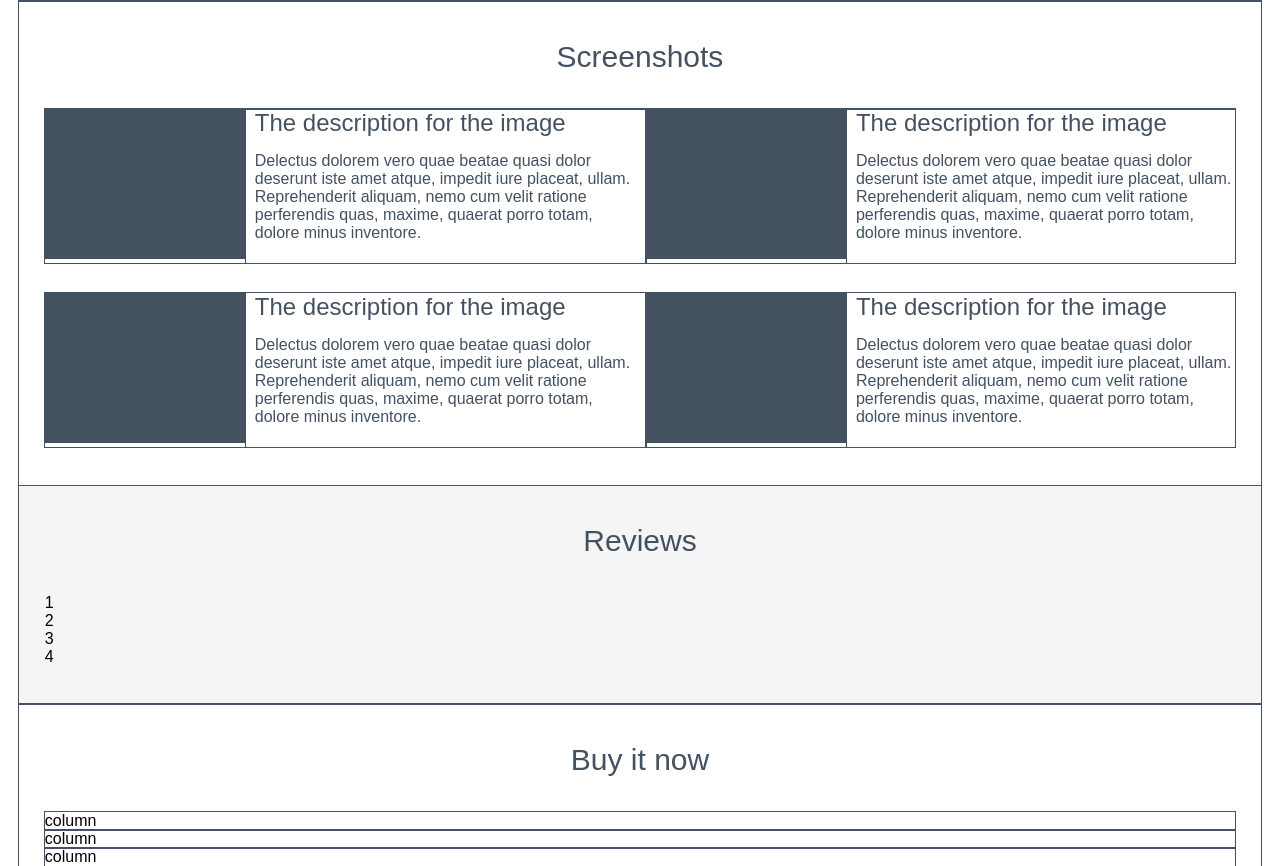
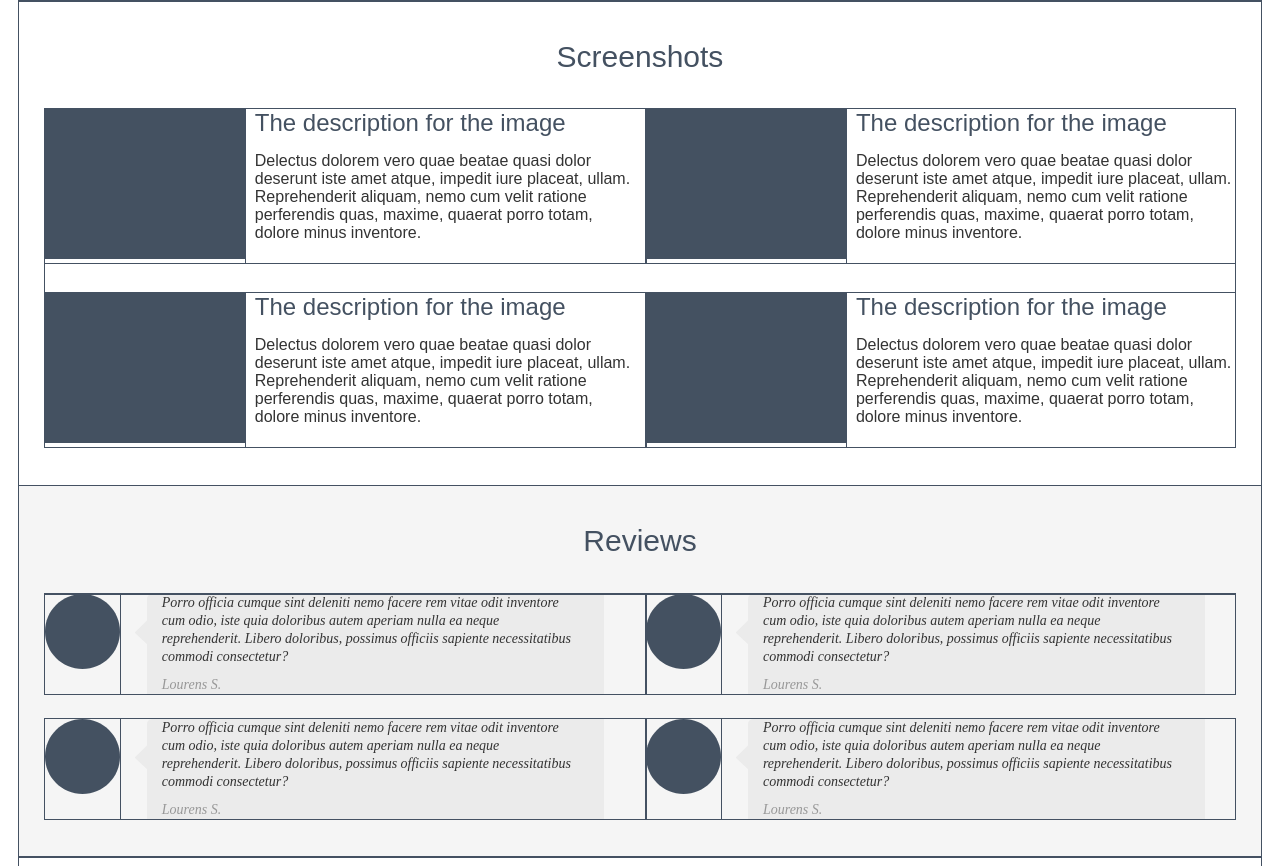
Before and after one commit to NataSamoilova/html5_homework, a plain HTML site: page index1.html in a window 1280 px wide. Shown: the part 1028-1894 px from the top of the page. Drawn offline with Linux system fonts and the light colour scheme.

Commit message:
added reviews-block

```diff
--- a/index1.html
+++ b/index1.html
@@ -117,7 +117,7 @@
 
         <div class="main padding-side wrapper">
             <h2 class="h2-center">Screenshots</h2>
-            <div class="screenshot">
+            <div class="screenshot clearfix">
                 <div class="screenshot-block">
                     <div>
                         <img src="img/screenshot.jpg" alt="+">
@@ -182,10 +182,69 @@
 
         <div class="main padding-side wrapper reviews-wrapper">
             <h2 class="h2-center">Reviews</h2>
-            <article>1</article>
-            <article>2</article>
-            <article>3</article>
-            <article>4</article>
+            <div class="reviews-block">
+                <div class="review">
+                    <div>
+                        <img src="img/userpic.png" alt="+">
+                    </div>
+                    <section>
+                        <p>Porro officia cumque sint deleniti nemo facere rem vitae odit
+                            inventore cum odio, iste quia doloribus autem aperiam nulla
+                            ea neque reprehenderit. Libero doloribus, possimus officiis
+                            sapiente necessitatibus commodi consectetur?
+                        </p>
+                        <p class="sign-name">Lourens S.</p>
+
+                    </section>
+                </div>
+
+                <div class="review">
+                    <div>
+                        <img src="img/userpic.png" alt="+">
+                    </div>
+                    <section>
+                        <p>Porro officia cumque sint deleniti nemo facere rem vitae odit
+                            inventore cum odio, iste quia doloribus autem aperiam nulla
+                            ea neque reprehenderit. Libero doloribus, possimus officiis
+                            sapiente necessitatibus commodi consectetur?
+                        </p>
+                        <p class="sign-name">Lourens S.</p>
+                    </section>
+                </div>
+
+                <div class="review">
+                    <div>
+                        <img src="img/userpic.png" alt="+">
+                    </div>
+                    <section>
+                        <p>Porro officia cumque sint deleniti nemo facere rem vitae odit
+                            inventore cum odio, iste quia doloribus autem aperiam nulla
+                            ea neque reprehenderit. Libero doloribus, possimus officiis
+                            sapiente necessitatibus commodi consectetur?
+                        </p>
+                        <p class="sign-name">Lourens S.</p>
+
+                    </section>
+                </div>
+
+                <div class="review">
+                    <div>
+                        <img src="img/userpic.png" alt="+">
+                    </div>
+                    <section>
+                        <p>Porro officia cumque sint deleniti nemo facere rem vitae odit
+                            inventore cum odio, iste quia doloribus autem aperiam nulla
+                            ea neque reprehenderit. Libero doloribus, possimus officiis
+                            sapiente necessitatibus commodi consectetur?
+                        </p>
+                        <p class="sign-name">Lourens S.</p>
+                    </section>
+                </div>
+
+
+
+
+            </div>
         </div>
 
         <div class="main padding-side wrapper">
--- a/style.less
+++ b/style.less
@@ -95,9 +95,12 @@ header {
 .main {
 
   h2,
-  h3,
+  h3 {
+    color: #445161;
+  }
+
   p {
-    color: #445161;
+    color: #333333;
   }
 }
 
@@ -213,13 +216,55 @@ header {
   .screenshot-block:nth-child(2n+1) {
     padding-right: 1%;
   }
+
   .screenshot-block:last-child,
-  .screenshot-block:nth-last-child(2){
+  .screenshot-block:nth-last-child(2) {
     margin-bottom: 0;
   }
 }
 
+.review {
+  display: flex;
+  width: 49.5%;
+  float: left;
+  margin-bottom: 25px;
 
+  section {
+    margin-left: 15px;
+    margin-right: 30px;
+    background: url(img/bg_review.png) no-repeat;
+
+    p {
+      padding-left: 27px;
+      padding-right: 25px;
+      color: #333333;
+      font-family: "Arial - Italic";
+      font-style: italic;
+      font-size: 14px;
+      font-weight: 400;
+      line-height: 18px;
+    }
+
+    .sign-name {
+      color: #989898;
+      font-size: 14px;
+      font-weight: 400;
+      line-height: 18px;
+      margin-top: 10px;
+    }
+  }
+}
+
+.reviews-block {
+  .review:nth-child(2n+1) {
+    padding-right: 1%;
+  }
+
+  .review:last-child,
+  .review:nth-last-child(2) {
+    margin-bottom: 0;
+  }
+}
 
 
 .footer-copyright {
```
Also changed, not shown: img/bg_review.png (added), img/userpic.png (added), style.css.
